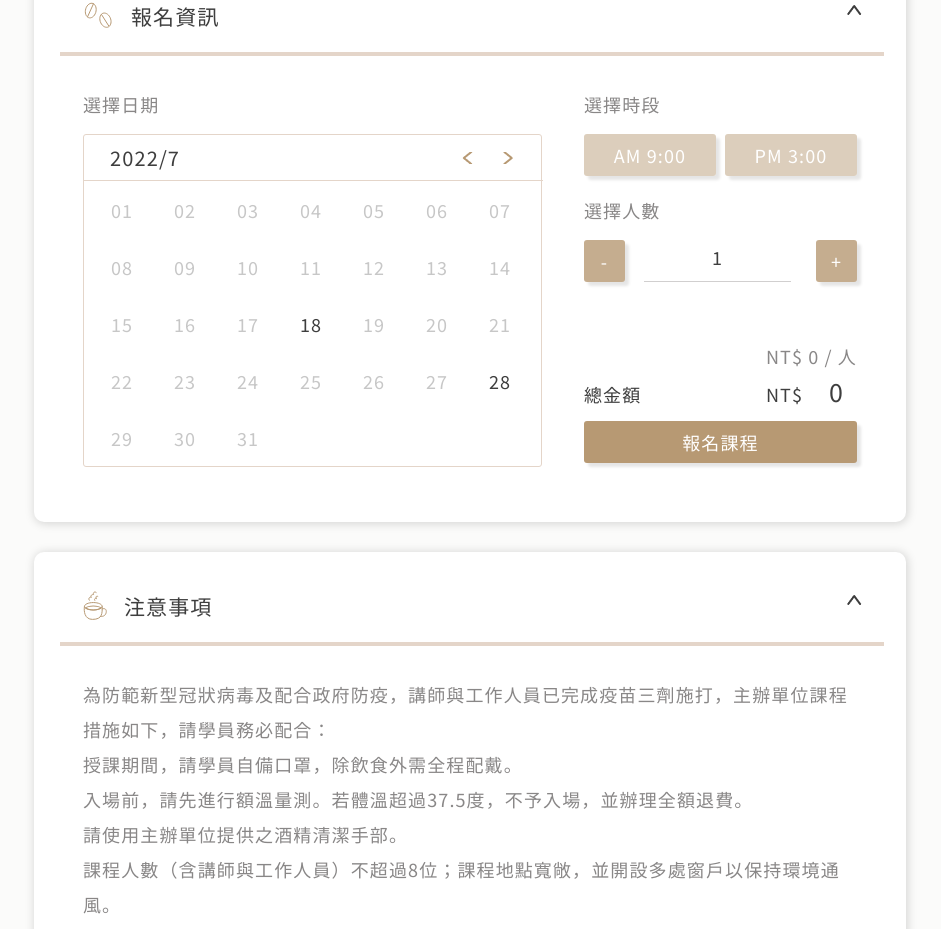
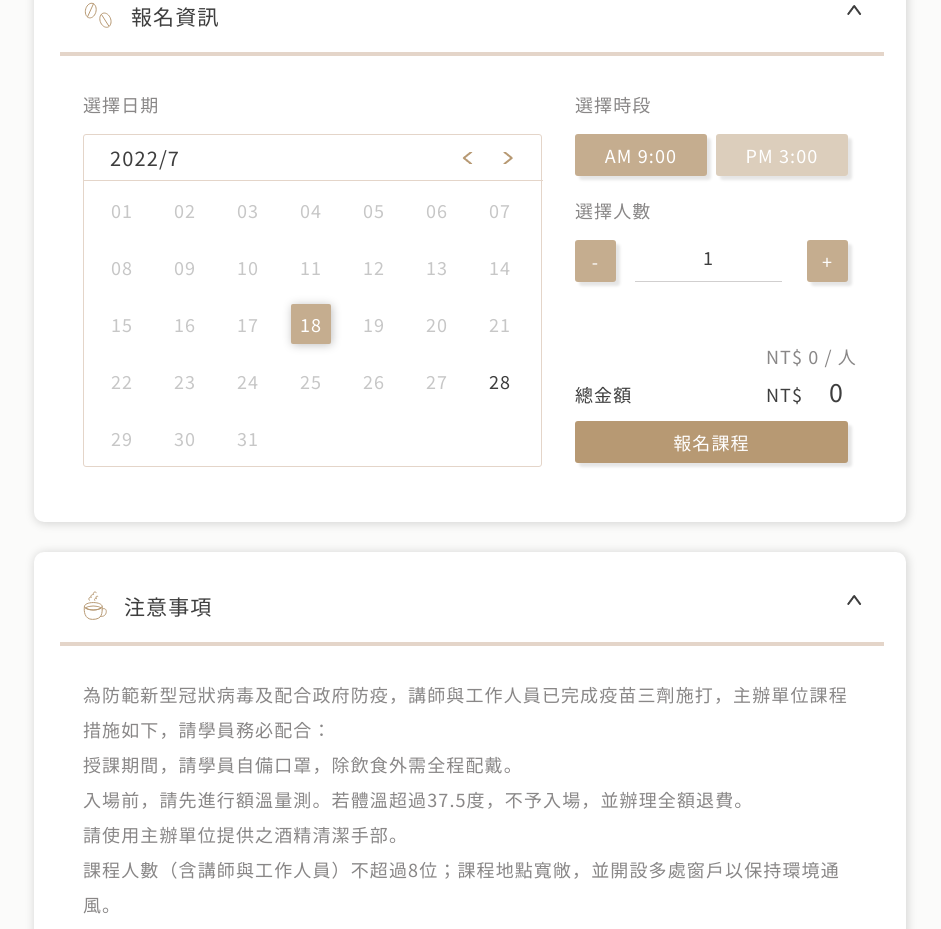
Before and after one commit to hunter850/coffee_react, a React (Create React App) app: page /course/detailed/1 in a window 1280 px wide. Shown: the part 1658-2587 px from the top of the page, without its empty margins (334-1275 px from the left). Built offline with nearby package versions, Linux system fonts and the light colour scheme; no server answers.

Commit message:
按鈕高亮

```diff
--- a/src/component/Course/CourseDetailed/CourseContent/CourseContentSignup/Calendar/Calendar.css
+++ b/src/component/Course/CourseDetailed/CourseContent/CourseContentSignup/Calendar/Calendar.css
@@ -70,7 +70,14 @@
     width: 459px !important;
 }
 
-.courseDate > tr > td > div:hover {
+.courseDateBtn:hover {
+    background-color: #c5ad8f;
+    color: #fff;
+    box-shadow: 1px 1px 10px 0px #00000040;
+    text-decoration: none;
+}
+
+.courseDateBtnClick {
     background-color: #c5ad8f;
     color: #fff;
     box-shadow: 1px 1px 10px 0px #00000040;
--- a/src/component/Course/CourseDetailed/CourseContent/CourseContentSignup/Calendar/Calendar.jsx
+++ b/src/component/Course/CourseDetailed/CourseContent/CourseContentSignup/Calendar/Calendar.jsx
@@ -1,4 +1,5 @@
-// import { useState } from "react";
+/* eslint-disable prettier/prettier */
+import { useState } from "react";
 import "./Calendar.css";
 
 // const serverDate = [
@@ -19,12 +20,17 @@ function Calendar() {
     // const [myMonth, setMyMonth] = useState(new Date().getMonth() + 1);
     // const [myDate, setMyDate] = useState([14, 16, 22, 27, 5, 2, 24]);
     // const [doNotSelect, setDoNotSelect] = useState(myDate);
+    // 一開始未選中日期
+    const myDate = [18, 28];
+    const [dateClcik, setDateClcik] = useState(myDate[0]);
+    const dataBtnFocus = (item) => {
+        setDateClcik(item);
+    };
     // 年
     const myYear = new Date().getFullYear();
     // 月
     const myMonth = new Date().getMonth() + 1;
-    // 一開始未選中日期
-    const myDate = [18, 28];
+
 
     // 呈現yearAndMonth
     const now = new Date();
@@ -59,18 +65,16 @@ function Calendar() {
                         {daysDisplayArray.map((v, i) => {
                             return (
                                 <tr key={i}>
-                                    {v.map((item, idx) => (
-                                        <td key={idx}>
+                                    {v.map((item, index) => (
+                                        <td key={index}>
                                             <div
-                                                onClick={() => {
-                                                    console.log(item);
-                                                    // setMyDate(item);
-                                                }}
-                                                className={
-                                                    myDate.includes(item)
-                                                        ? ""
-                                                        : "pointerEvents"
+                                                onClick={() =>
+                                                    dataBtnFocus(item)
                                                 }
+                                                className={`${myDate.includes(item)
+                                                    ? ""
+                                                    : "pointerEvents"
+                                                    } courseDateBtn ${dateClcik === item ? 'courseDateBtnClick' : ''}`}
                                             >
                                                 {item < 10
                                                     ? "0" + item
--- a/src/component/Course/CourseDetailed/CourseContent/CourseContentSignup/CourseContentSignup.css
+++ b/src/component/Course/CourseDetailed/CourseContent/CourseContentSignup/CourseContentSignup.css
@@ -1,3 +1,6 @@
+#CourseContentSignup {
+    margin-top: 30px;
+}
 .people-number {
     width: 147px;
     text-align: center;
@@ -8,7 +11,7 @@
 }
 
 .CourseContentBtn {
-    padding-right: 9px;
+    margin-right: 9px;
 }
 
 .CourseContentSignup-price {
@@ -36,6 +39,10 @@
     cursor: pointer;
 }
 .CourseContentBtnRwd:hover {
+    background-color: #c5ad8f;
+}
+
+.CourseContentBtnClick {
     background-color: #c5ad8f;
 }
 
--- a/src/component/Course/CourseDetailed/CourseContent/CourseContentSignup/CourseContentSignup.jsx
+++ b/src/component/Course/CourseDetailed/CourseContent/CourseContentSignup/CourseContentSignup.jsx
@@ -16,8 +16,16 @@ function CourseContentSignup({ courseDataPrice, signup, setSignup, topZeroSure,
         }
     }, [topZeroSure]);
 
+    // 控制選單收合
+    const [displayNone, setdisplayNone] = useState(false);
+    // 時段按鈕高亮控制
+    const [btnClick, setBtnClick] = useState(0);
 
-    const [displayNone, setdisplayNone] = useState(false);
+    const timeArr = ['AM 9:00', 'PM 3:00'];
+    // 選擇時段click後高亮
+    const courseContentBtnFocus = (i) => {
+        setBtnClick(i);
+    };
 
     const numberPeople = () => {
         setCount(count + 1);
@@ -28,7 +36,7 @@ function CourseContentSignup({ courseDataPrice, signup, setSignup, topZeroSure,
 
     return (
         <div ref={signupScrollTop}>
-            <div className="CourseContentItem" style={{ marginTop: 30 }} id='CourseContentSignup'>
+            <div className="CourseContentItem" id='CourseContentSignup'>
                 <div className="d-flex f-aic CourseContentItem-wrap">
                     <div className="d-flex CourseContent-title">
                         <svg
@@ -75,14 +83,14 @@ function CourseContentSignup({ courseDataPrice, signup, setSignup, topZeroSure,
                                 className="d-flex"
                                 style={{ paddingBottom: 17 }}
                             >
-                                <div className="CourseContentBtn">
-                                    <button className="CourseContentBtnRwd">
-                                        AM 9:00
-                                    </button>
+                                <div >
+                                    {timeArr.map((v, i) => {
+                                        return (
+                                            <button className={`CourseContentBtnRwd CourseContentBtn ${btnClick === i ? 'CourseContentBtnClick' : ''}`} key={i} onClick={() => { courseContentBtnFocus(i); }}>{v}</button>
+                                        );
+                                    })}
                                 </div>
-                                <button className="CourseContentBtnRwd">
-                                    PM 3:00
-                                </button>
+
                             </div>
                             <div style={{ paddingBottom: 12 }}>選擇人數</div>
                             <div
```
